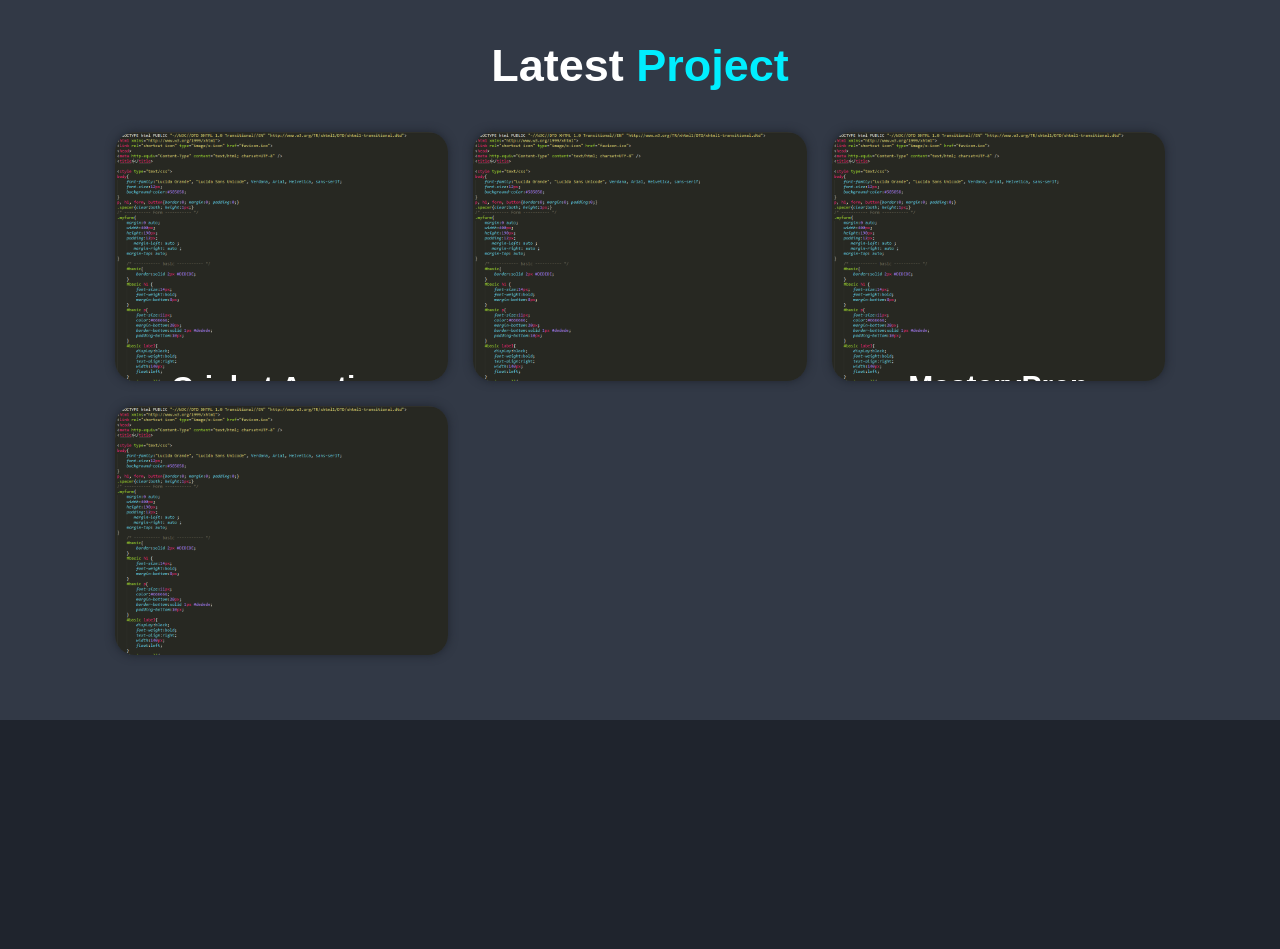
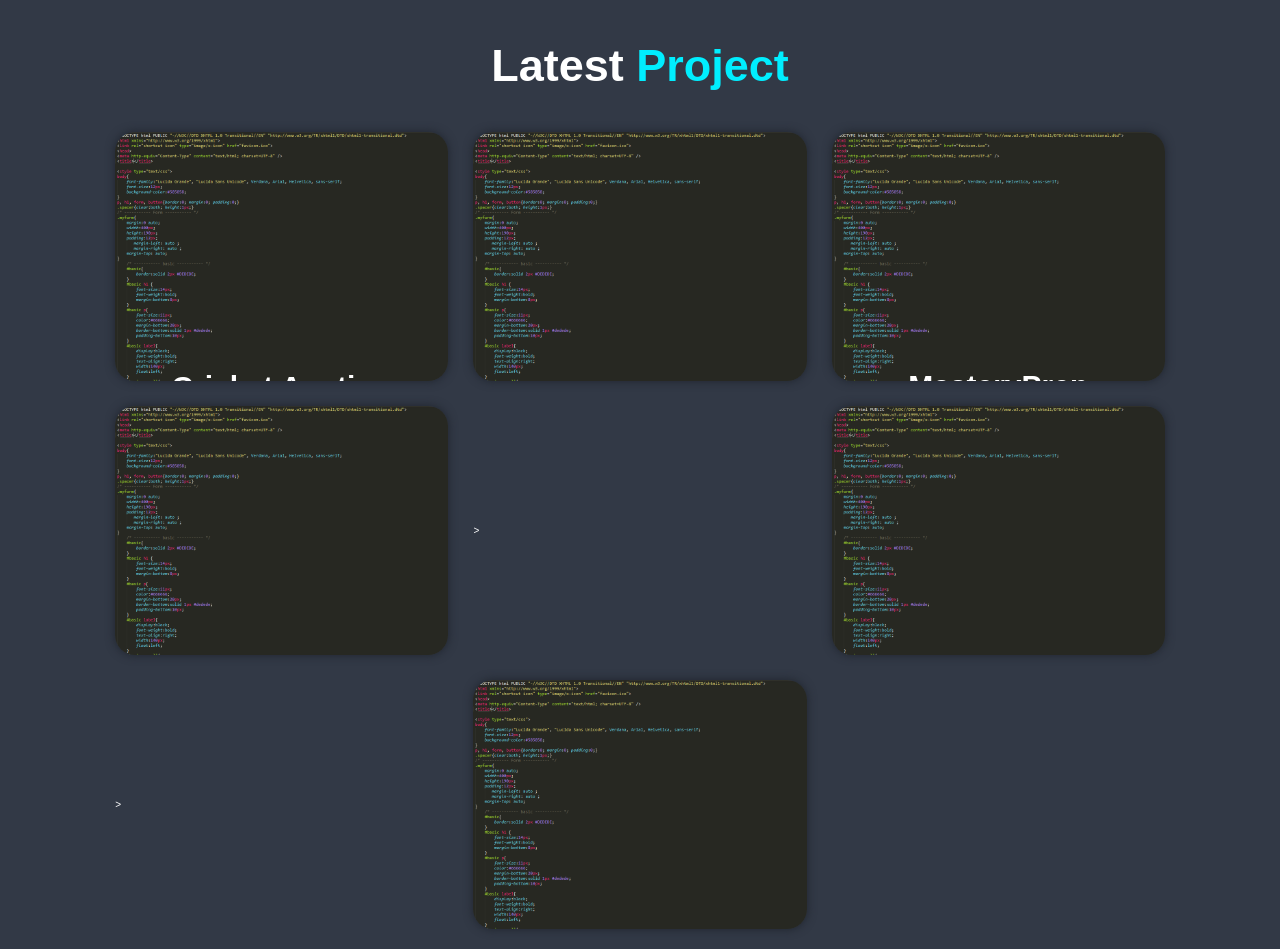
Before and after one commit to Shailesh93602/myportfolio, a React (Create React App) app: page /portfolio in a window 1280 px wide. Shown: the part 80-1029 px from the top of the page. Before the commit the page ends 800 px from the top, so only its background shows below. Built offline with nearby package versions, Linux system fonts and the light colour scheme.

Commit message:
Update Portfolio.jsx
added other projects

```diff
--- a/src/components/Portfolio.jsx
+++ b/src/components/Portfolio.jsx
@@ -32,7 +32,7 @@ const Portfolio = () => {
         </div>
 
         <div className="portfolio-box">
-        <img src={portfolio1} alt="portfolio1" />
+        <img src={portfolio1} alt="portfolio2" />
 
           <div className="portfolio-layer">
             <h4>Jarvis AI</h4>
@@ -71,7 +71,7 @@ const Portfolio = () => {
         </div>
 
         <div className="portfolio-box">
-        <img src={portfolio1} alt="portfolio1" />
+        <img src={portfolio1} alt="portfolio4" />
 
           <div className="portfolio-layer">
             <h4>TODO List</h4>
@@ -90,6 +90,47 @@ const Portfolio = () => {
             </a>
           </div>
         </div>
+
+        >
+
+        <div className="portfolio-box">
+        <img src={portfolio1} alt="portfolio5" />
+
+          <div className="portfolio-layer">
+            <h4>Tic Tac Toe</h4>
+            <p className="about-description">
+              The Tic Tac Toe is a simple and user friendly web game that two players can play. that also provides a reset button and also provides different sounds on click and on winning. This website is made using HTML, CSS and Javascript.
+            </p>
+            <a
+              href="https://github.com/Shailesh93602/tictactoe"
+              target="_blank"
+              rel="noopener noreferrer"
+            >
+              <i className="bx bx-link-external"></i>
+            </a>
+          </div>
+        </div>
+
+        >
+
+        <div className="portfolio-box">
+        <img src={portfolio1} alt="portfolio6" />
+
+          <div className="portfolio-layer">
+            <h4>Book E Sell</h4>
+            <p className="about-description">
+              The Book E Sell is a Full Stack Web Application that can be used to sell and buy books online. Implemented user registration, user login, admin login, searching for books, adding to cart, buying, publishing etc. This website is made using React, Node.js, Express, MonogDB and CSS.
+            </p>
+            <a
+              href="https://github.com/Shailesh93602/todolist"
+              target="_blank"
+              rel="noopener noreferrer"
+            >
+              <i className="bx bx-link-external"></i>
+            </a>
+          </div>
+        </div>
+
       </div>
     </section>
   );
```
